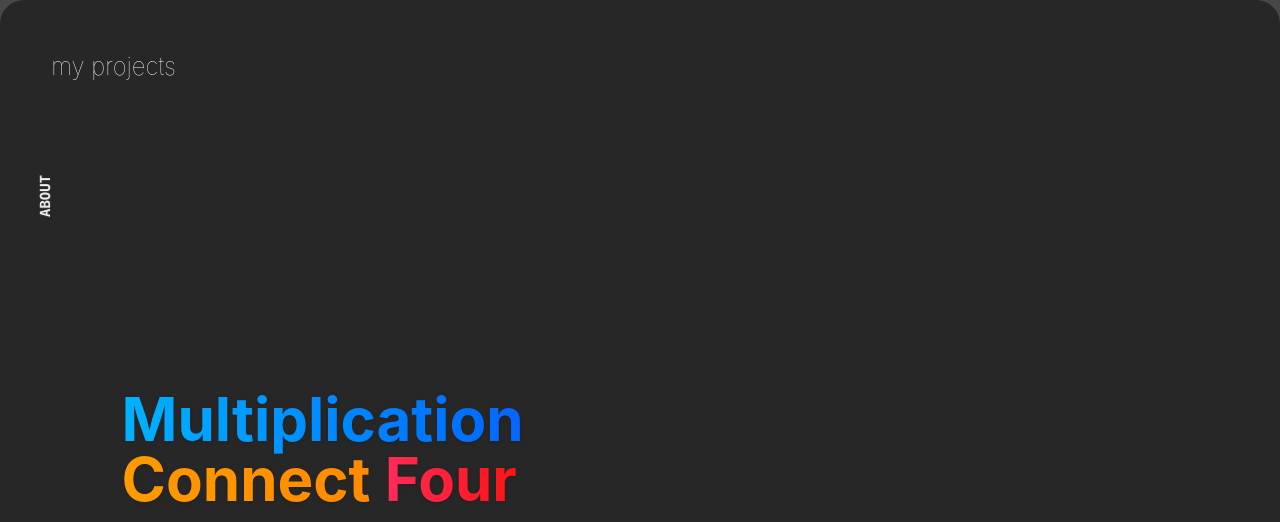
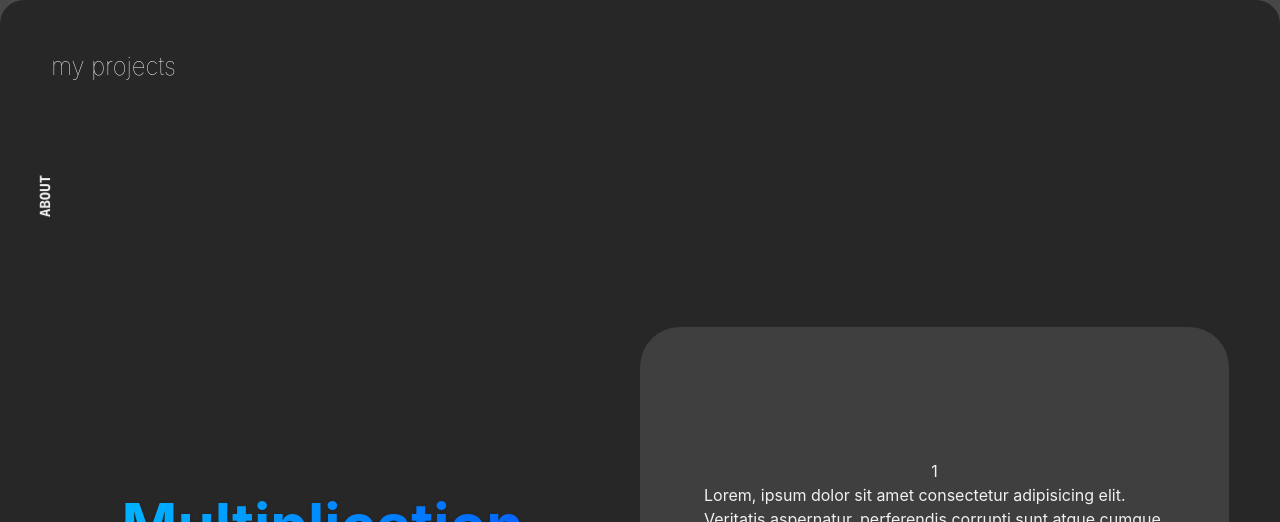
Before and after one commit to kavanparam/react-portfolio-website, a Gatsby site: page / in a window 1280 px wide. Shown: the part 546-1068 px from the top of the page. Built offline with nearby package versions, Linux system fonts and the light colour scheme; Gatsby itself is replaced by a stand-in of ours.

Commit message:
Fixed MCF section scrolling
**getting unwanted padding at top of flexbox now however

```diff
--- a/src/pages/index.tsx
+++ b/src/pages/index.tsx
@@ -166,7 +166,6 @@
 
         {/* Projects */}
         <motion.section
-          // ref={projectPage}
           initial={{ scale: 0.9, y: 0, opacity: 0.5 }}
           whileInView={{ scale: 1, y: -30, opacity: 1 }}
           transition={{
@@ -184,7 +183,7 @@
           <div className="mb-16 md:mb-24">
             <div className="relative h-[100vh] md:h-[95vh] overflow-auto">
               {/* overview */}
-              <div className="sticky top-0 flex items-center justify-center md:h-full md:w-1/2 md:left-0">
+              <div className="flex items-center justify-center md:top-1/2 md:sticky md:w-1/2">
                 <div className="mb-6 space-y-4 w-96 lg:w-112 md:mb-0">
                   <h3 className="inline-block text-5xl font-bold lg:text-6xl drop-shadow saturate-150">
                     <span className="text-transparent bg-gradient-to-r from-sky-500 to-blue-600 bg-clip-text">
```
